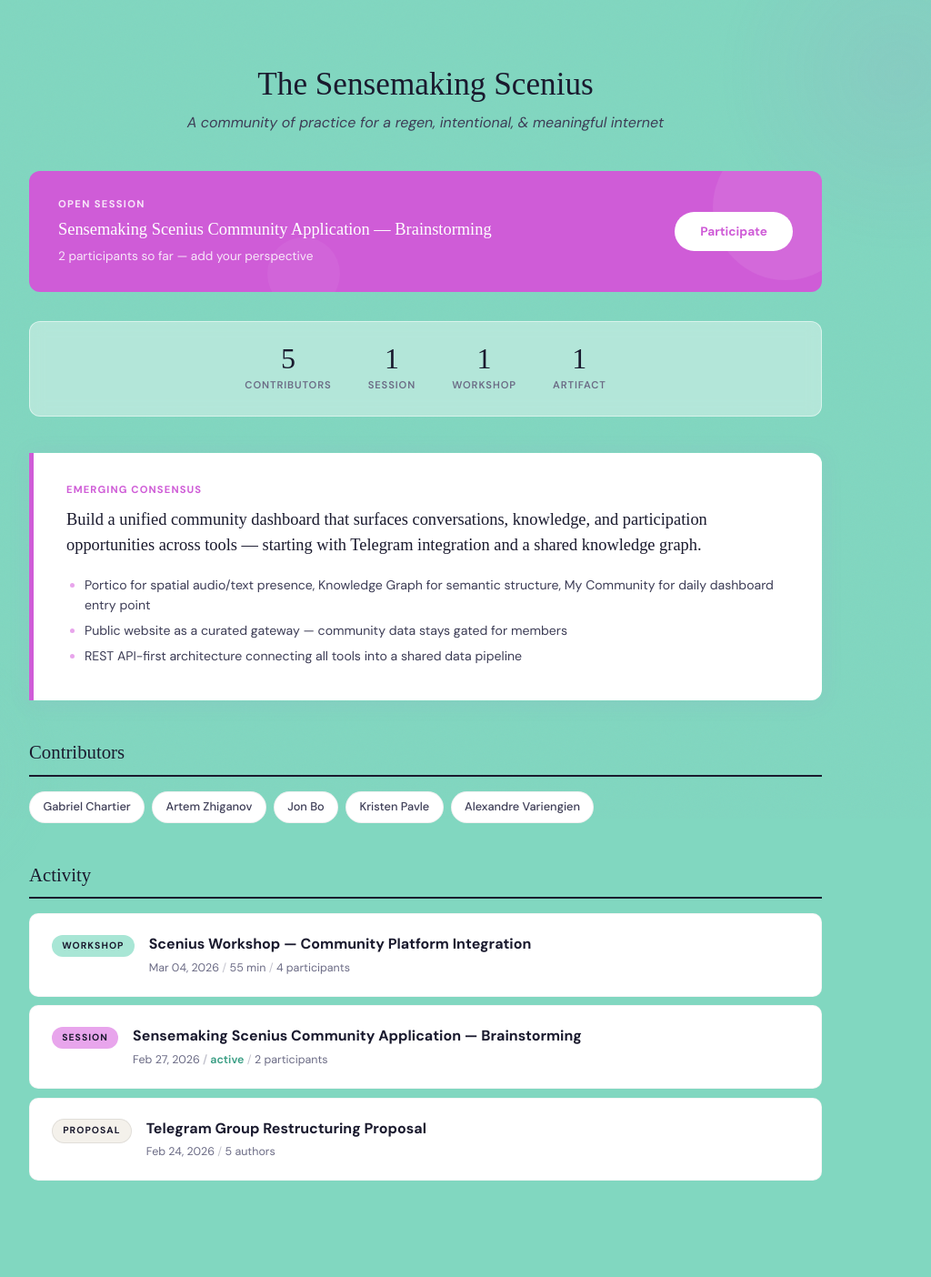
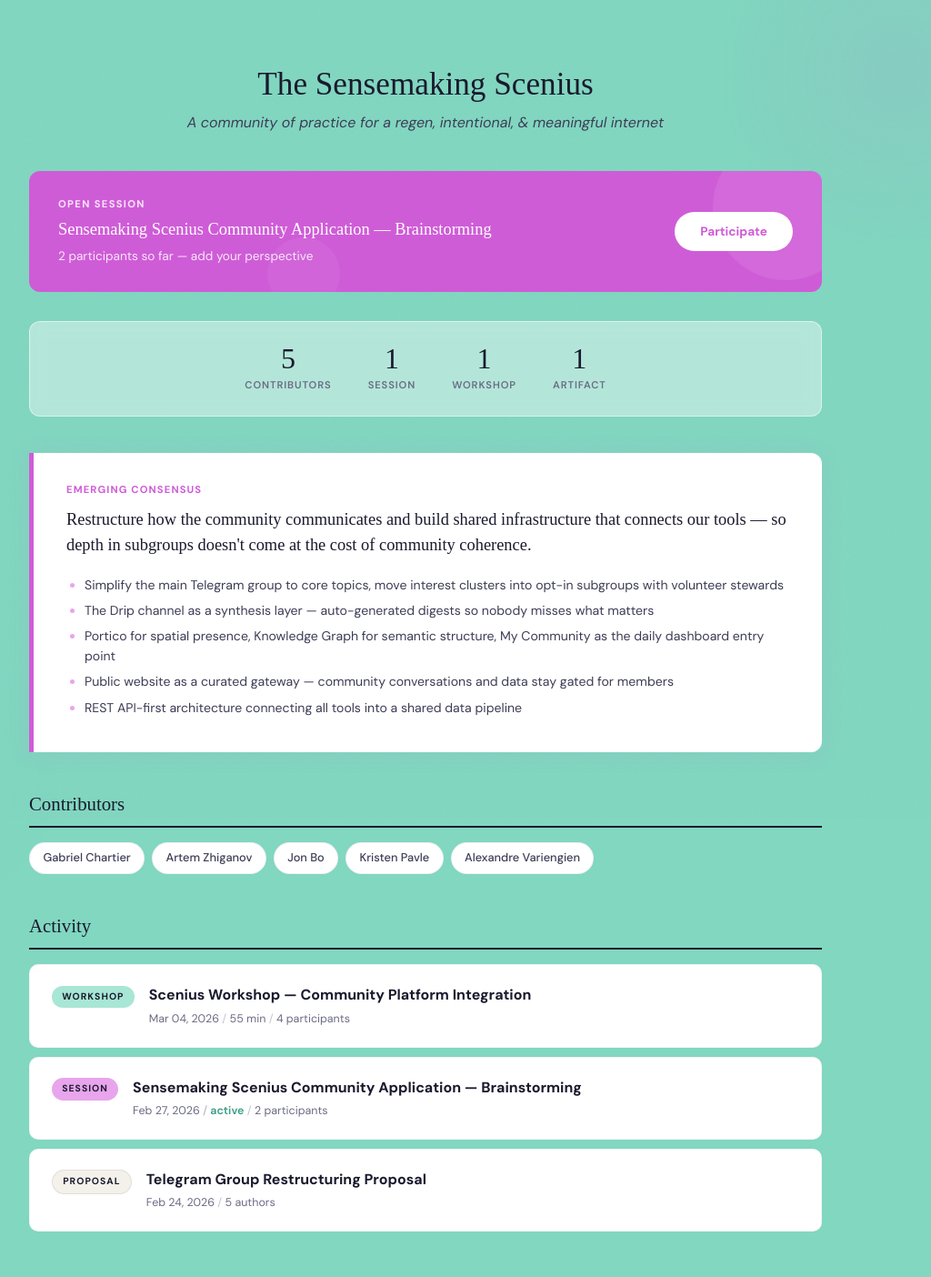
Before and after one commit to sensemaking-scenius/scenius-infra-upgrade, a Jekyll site: the page built from index.html, in a window 1280 px wide. Shown: the whole page at 91% size, without its empty margins (172-1196 px from the left). Built offline with Jekyll 4.4.1, drawn with Linux system fonts in a browser that asks for light colours; some web fonts are replaced; before the commit the page ends 1348 px from its top, so only the background shows below that.

Commit message:
Update consensus block to include TG restructuring proposal
Was only reflecting brainstorming session conclusions. Now covers
both the communication restructuring (subgroups, Drip) and the
shared tooling infrastructure.

Co-Authored-By: Claude Opus 4.6 <noreply@anthropic.com>

```diff
--- a/index.html
+++ b/index.html
@@ -59,11 +59,13 @@ layout: default
 
 <div class="consensus">
   <div class="consensus-label">Emerging consensus</div>
-  <div class="consensus-text">Build a unified community dashboard that surfaces conversations, knowledge, and participation opportunities across tools — starting with Telegram integration and a shared knowledge graph.</div>
+  <div class="consensus-text">Restructure how the community communicates and build shared infrastructure that connects our tools — so depth in subgroups doesn't come at the cost of community coherence.</div>
   <div class="consensus-detail">
     <ul>
-      <li>Portico for spatial audio/text presence, Knowledge Graph for semantic structure, My Community for daily dashboard entry point</li>
-      <li>Public website as a curated gateway — community data stays gated for members</li>
+      <li>Simplify the main Telegram group to core topics, move interest clusters into opt-in subgroups with volunteer stewards</li>
+      <li>The Drip channel as a synthesis layer — auto-generated digests so nobody misses what matters</li>
+      <li>Portico for spatial presence, Knowledge Graph for semantic structure, My Community as the daily dashboard entry point</li>
+      <li>Public website as a curated gateway — community conversations and data stay gated for members</li>
       <li>REST API-first architecture connecting all tools into a shared data pipeline</li>
     </ul>
   </div>
```
